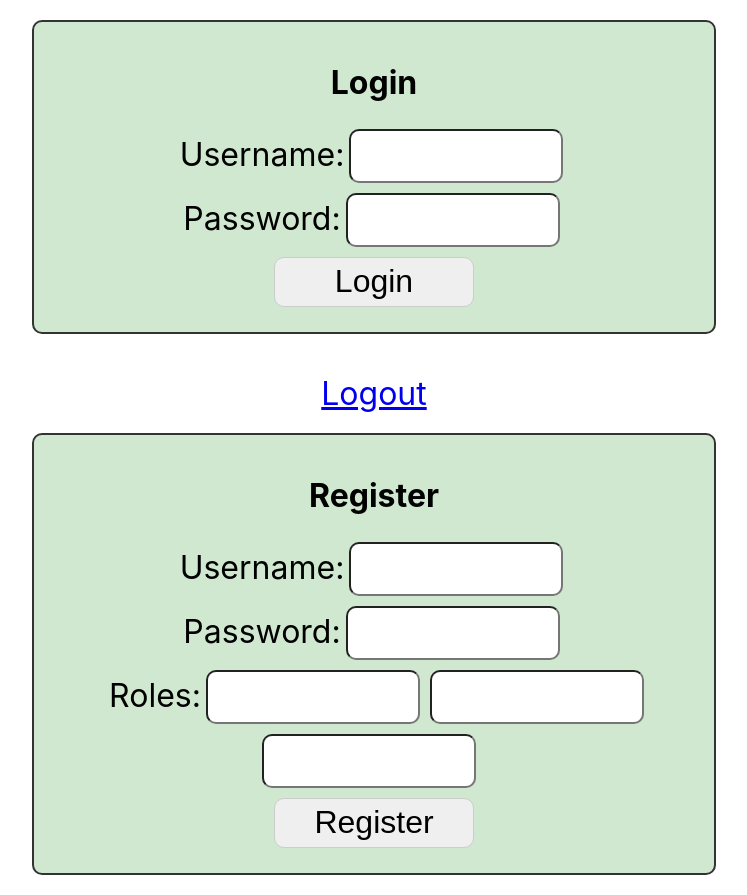
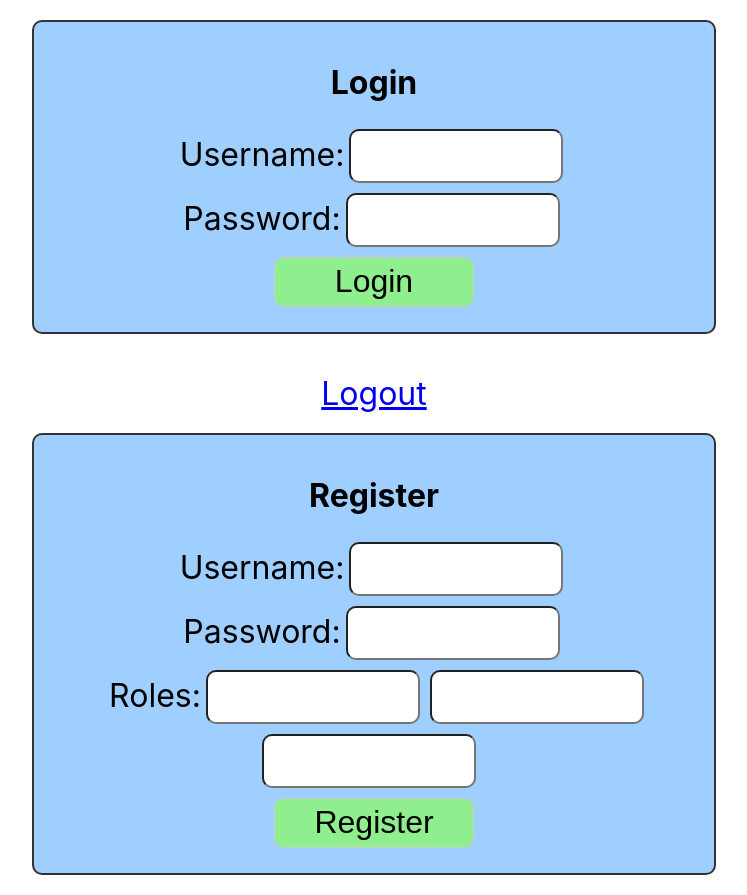
Before and after one commit to CharlieSwires/login, a React (Create React App) app in the folder login/src/main/webapp/hello/: page / in a window 1280 px wide. Shown: the whole page, without its empty margins (266-1013 px from the left). Built offline with nearby package versions, Linux system fonts and the light colour scheme.

Commit message:
colour changes and set for roles

```diff
--- a/login/src/main/webapp/hello/src/App.css
+++ b/login/src/main/webapp/hello/src/App.css
@@ -52,6 +52,7 @@ button {
   border-radius: 10px; /* Rounded corners */
   padding: 5px; /* Add some padding for space */
   margin: 5px;
+  background-color: #8fef8f;
 }
 a {
   font-size: 2em; /* Adjust as needed */
@@ -67,7 +68,7 @@ a {
   margin-bottom: 20px;
   width: 50%;
   margin: auto;
-  background-color: #cfe8cf;
+  background-color: #9fcfff;
 }
 
 @keyframes App-logo-spin {
```
Also changed, not shown: 1 other file (tests, documents, lock files or other folders).
